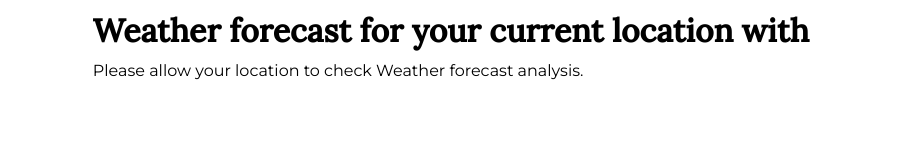
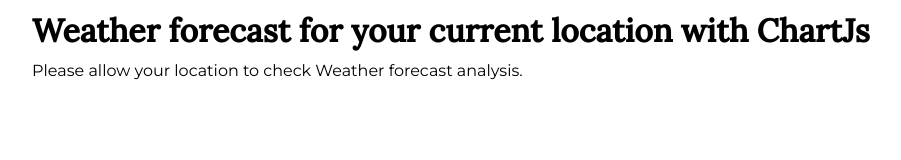
Before and after one commit to shaheer1429/shaheer-temp-chart, a plain HTML site: page index.html in a window 1280 px wide. Shown: the whole page, without its empty margins (189-1090 px from the left). Drawn offline with nearby package versions, Linux system fonts and the light colour scheme.

Commit message:
Update index.html

```diff
--- a/index.html
+++ b/index.html
@@ -16,7 +16,7 @@
       <div class="mid">
         <div class="text">
           <h1>
-            Weather forecast for your current location with
+            Weather forecast for your current location with ChartJs
             <br />
           </h1>
           <p>Please allow your location to check Weather forecast analysis.</p>
```
